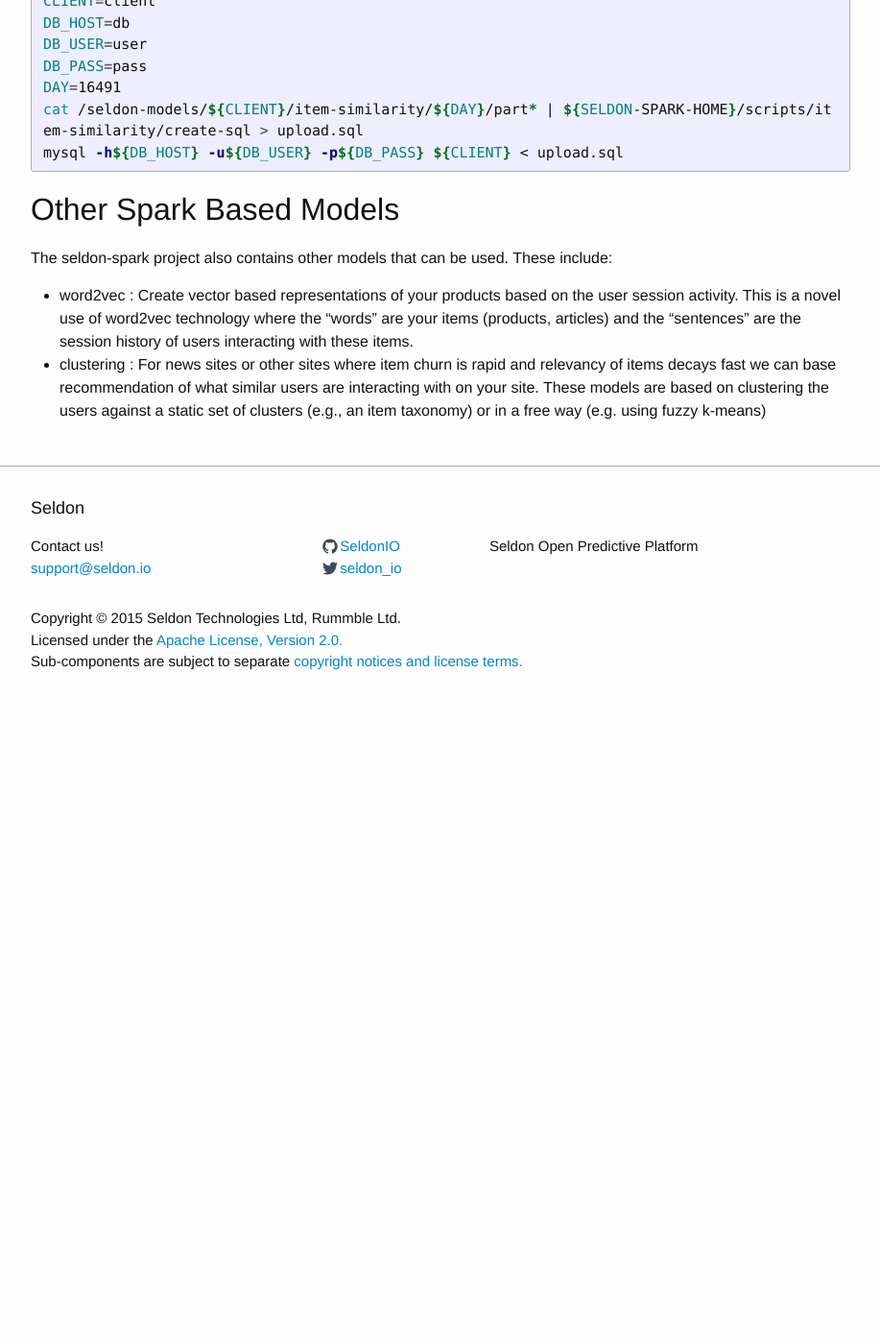
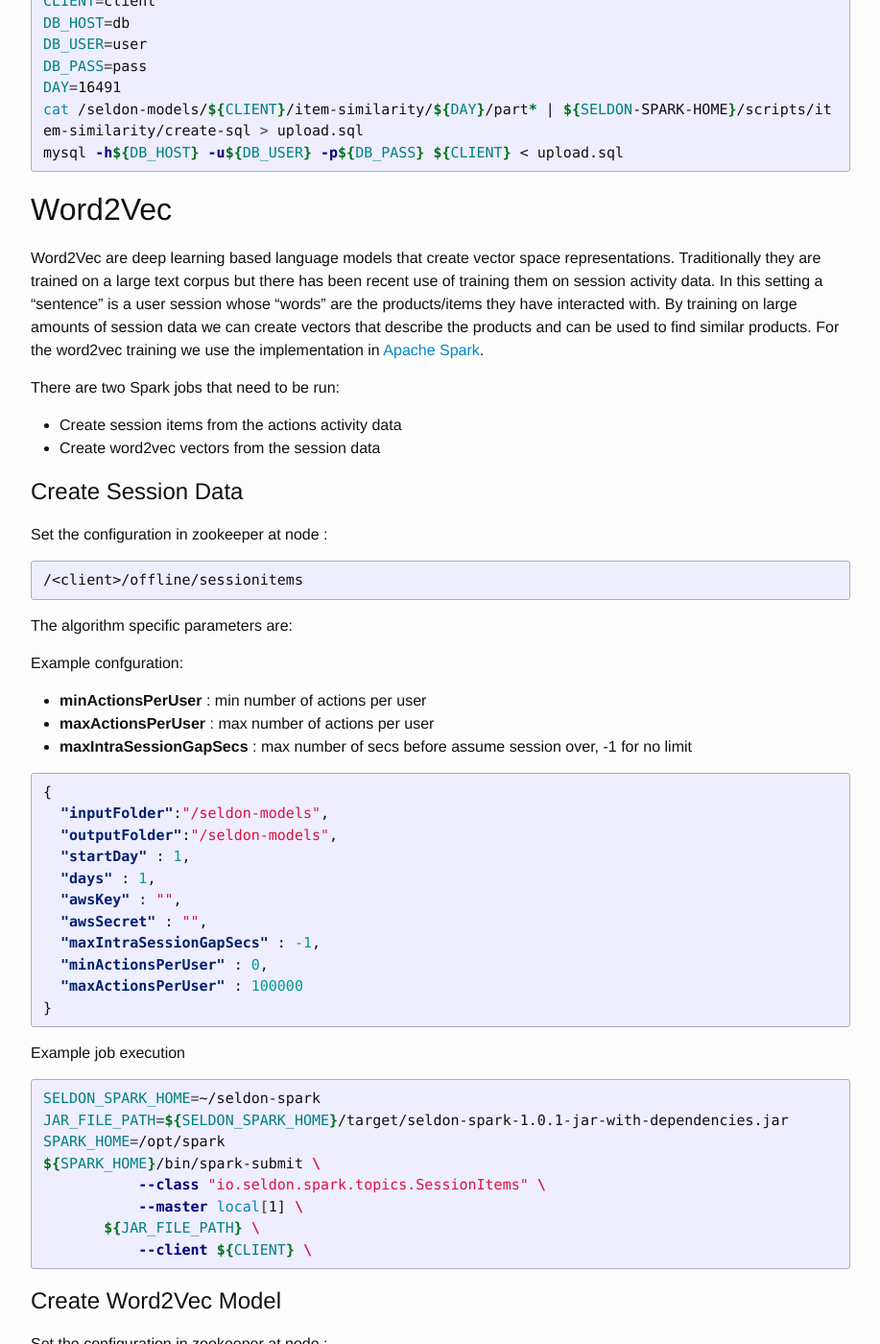
Before and after one commit to SeldonIO/seldonio.github.com, a Jekyll site: the page built from spark-models.md, in a window 1280 px wide and 1400 px high, scrolled down 4322 px. Shown: the whole window at 96% size, without its empty margins (181-1098 px from the left). Built offline with Jekyll 4.4.1, drawn with Linux system fonts in a browser that asks for light colours; before the commit the page ends 5083 px from its top, so only the background shows below that; some of the changed text lies outside the part shown; grey boxes are pictures that could not be loaded.

Commit message:
add word2vec docs

```diff
--- a/spark-models.md
+++ b/spark-models.md
@@ -200,9 +200,103 @@ cat /seldon-models/${CLIENT}/item-similarity/${DAY}/part* | ${SELDON-SPARK-HOME}
 mysql -h${DB_HOST} -u${DB_USER} -p${DB_PASS} ${CLIENT} < upload.sql
 {% endhighlight %}
 
+# Word2Vec
+Word2Vec are deep learning based language models that create vector space representations. Traditionally they are trained on a large text corpus but there has been recent use of training them on session activity data. In this setting a "sentence" is a user session whose "words" are the products/items they have interacted with. By training on large amounts of session data we can create vectors that describe the products and can be used to find similar products. For the word2vec training we use the implementation in [Apache Spark](https://spark.apache.org/docs/latest/mllib-feature-extraction.html#word2vec).
+
+There are two Spark jobs that need to be run:
+
+ * Create session items from the actions activity data
+ * Create word2vec vectors from the session data
+
+## Create Session Data
+
+Set the configuration in zookeeper at node :
+
+{% highlight bash %}
+/<client>/offline/sessionitems
+{% endhighlight %}
+
+The algorithm specific parameters are:
+
+Example confguration:
+
+ * **minActionsPerUser** : min number of actions per user
+ * **maxActionsPerUser** : max number of actions per user
+ * **maxIntraSessionGapSecs** : max number of secs before assume session over, -1 for no limit
+
+{% highlight json %}
+{
+  "inputFolder":"/seldon-models",
+  "outputFolder":"/seldon-models",
+  "startDay" : 1,
+  "days" : 1,
+  "awsKey" : "",
+  "awsSecret" : "",
+  "maxIntraSessionGapSecs" : -1,
+  "minActionsPerUser" : 0,
+  "maxActionsPerUser" : 100000
+}
+{% endhighlight %}
+
+Example job execution
+
+{% highlight bash %}
+SELDON_SPARK_HOME=~/seldon-spark
+JAR_FILE_PATH=${SELDON_SPARK_HOME}/target/seldon-spark-1.0.1-jar-with-dependencies.jar
+SPARK_HOME=/opt/spark
+${SPARK_HOME}/bin/spark-submit \
+	   --class "io.seldon.spark.topics.SessionItems" \
+	   --master local[1] \
+       ${JAR_FILE_PATH} \
+	   --client ${CLIENT} \
+{% endhighlight %}
+
+## Create Word2Vec Model
+
+
+Set the configuration in zookeeper at node :
+
+{% highlight bash %}
+/<client>/offline/sessionitems
+{% endhighlight %}
+
+The algorithm specific parameters are:
+
+Example confguration:
+
+ * **minWordCount** : min count for a token to be included
+ * **vectorSize** : vector size
+
+{% highlight json %}
+{
+  "inputFolder":"/seldon-models",
+  "outputFolder":"/seldon-models",
+  "startDay" : 1,
+  "days" : 1,
+  "awsKey" : "",
+  "awsSecret" : "",
+  "activate" : true,
+  "minWordCount" : 50,
+  "vectorSize" : 200
+}
+{% endhighlight %}
+
+Example job execution
+
+{% highlight bash %}
+SELDON_SPARK_HOME=~/seldon-spark
+JAR_FILE_PATH=${SELDON_SPARK_HOME}/target/seldon-spark-1.0.1-jar-with-dependencies.jar
+SPARK_HOME=/opt/spark
+${SPARK_HOME}/bin/spark-submit \
+	   --class "io.seldon.spark.features.Word2VecJob" \
+	   --master local[1] \
+       ${JAR_FILE_PATH} \
+	   --client ${CLIENT} \
+{% endhighlight %}
+
+
 # Other Spark Based Models
 
 The seldon-spark project also contains other models that can be used. These include:
 
- * word2vec : Create vector based representations of your products based on the user session activity. This is a novel use of word2vec technology where the "words" are your items (products, articles) and the "sentences" are the session history of users interacting with these items.
  * clustering : For news sites or other sites where item churn is rapid and relevancy of items decays fast we can base recommendation of what similar users are interacting with on your site. These models are based on clustering the users against a static set of clusters (e.g., an item taxonomy) or in a free way (e.g. using fuzzy k-means)
```
